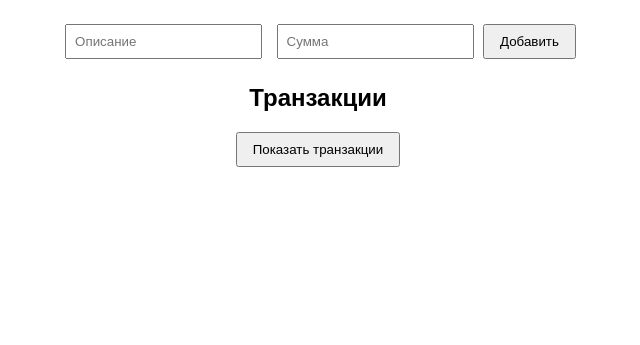
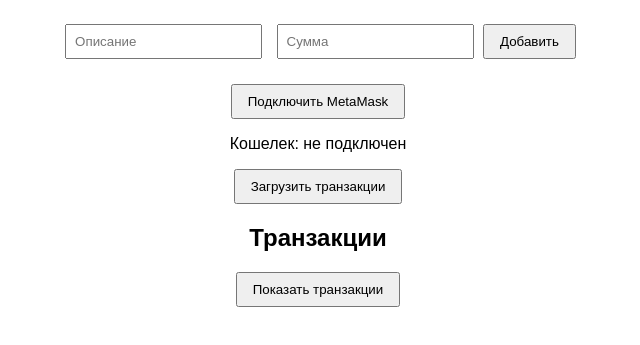
Before and after one commit to heavengirlkz/finance-tracker-blockchain, a plain HTML site: page index.html in a window 1280 px wide. Shown: the part 61-406 px from the top of the page, without its empty margins (322-962 px from the left). Drawn offline with Linux system fonts and the light colour scheme.

Commit message:
Update index.html

```diff
--- a/index.html
+++ b/index.html
@@ -17,6 +17,9 @@
         <input id="amount" type="number" placeholder="Сумма">
         <button onclick="addTransaction()">Добавить</button>
     </div>
+<button onclick="connectMetaMask()">Подключить MetaMask</button>
+<p id="wallet">Кошелек: не подключен</p>
+<button onclick="getTransactions()">Загрузить транзакции</button>
 
     <h2>Транзакции</h2>
     <ul id="transactions"></ul>
```
